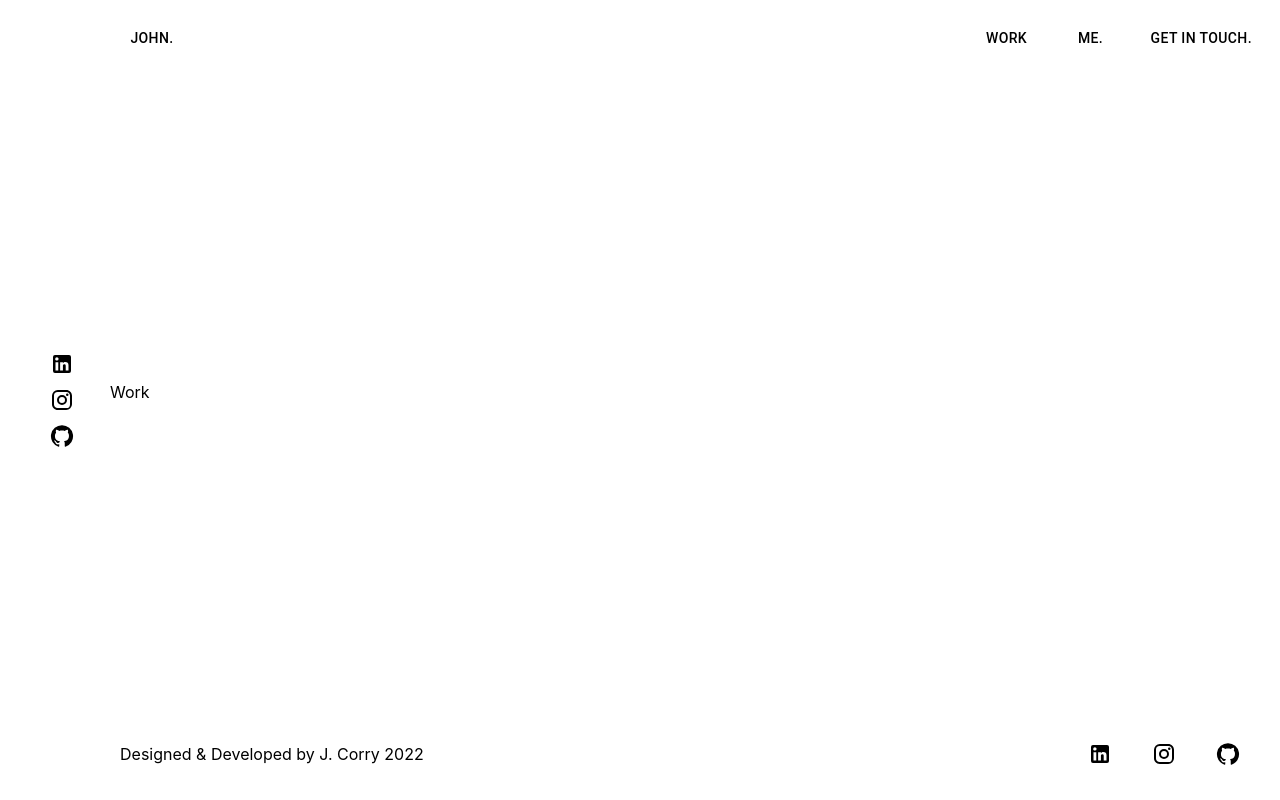
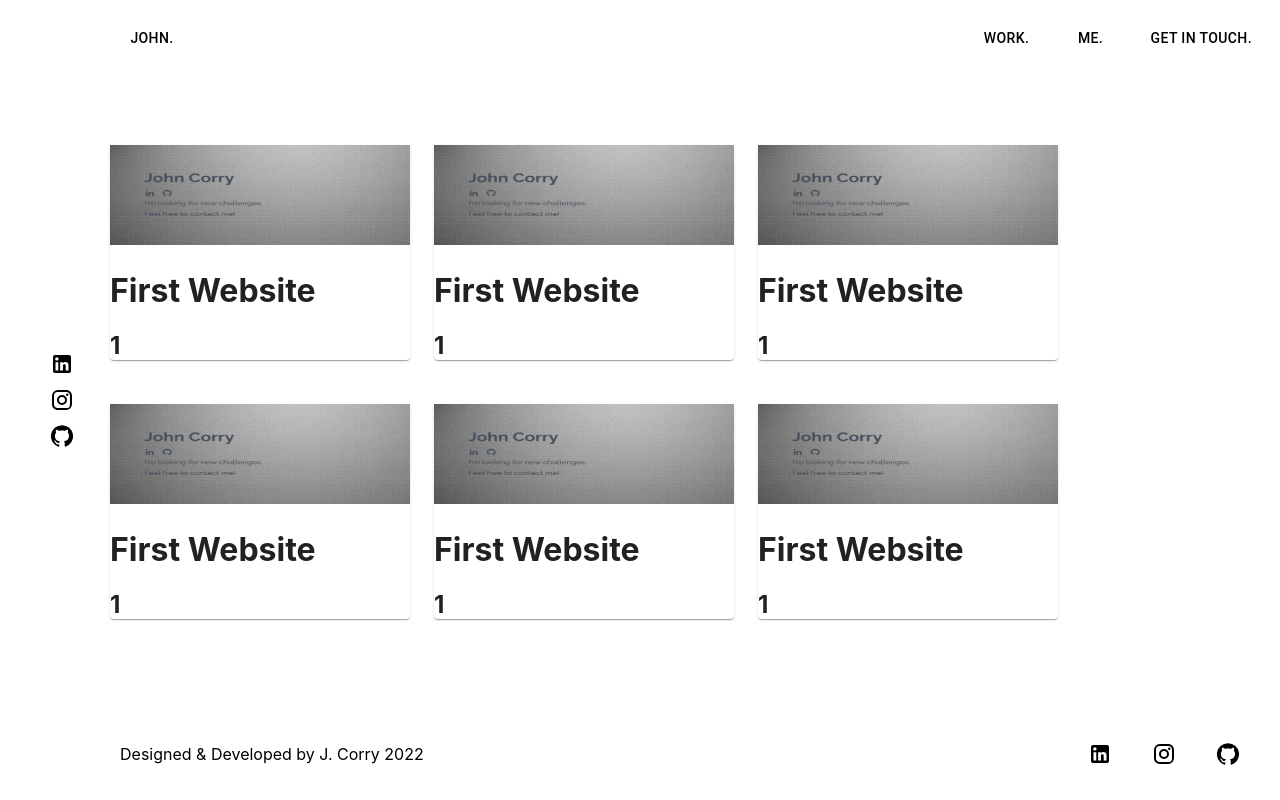
Before and after one commit to johnec123/ReactPersonalWebsite, a React (Create React App) app: page /work in a window 1280 px wide. Built offline with nearby package versions, Linux system fonts and the light colour scheme.

Commit message:
work section start

```diff
--- a/public/index.html
+++ b/public/index.html
@@ -24,7 +24,7 @@
       work correctly both with client-side routing and a non-root public URL.
       Learn how to configure a non-root public URL by running `npm run build`.
     -->
-    <title>React App</title>
+    <title>John Corry</title>
   </head>
   <body>
     <noscript>You need to enable JavaScript to run this app.</noscript>
--- /dev/null
+++ b/src/main/components/firstWebsite/index.tsx
@@ -0,0 +1,7 @@
+import React from "react";
+
+const FirstWebsite: React.FC = () => {
+  return <div>FirstWebsite</div>;
+};
+
+export default FirstWebsite;
--- a/src/main/components/layout/mainContent/index.tsx
+++ b/src/main/components/layout/mainContent/index.tsx
@@ -4,17 +4,16 @@ import GetInTouch from "../../../pages/getInTouch";
 import Home from "../../../pages/home";
 import Me from "../../../pages/me";
 import Work from "../../../pages/work";
+import FirstWebsite from "../../firstWebsite";
 
-export interface MainContentProps {}
-
-const MainContent: React.FC<MainContentProps> = () => {
-  console.log("test");
+const MainContent: React.FC = () => {
   return (
     <Routes>
       <Route path="/" element={<Home />}></Route>
       <Route path="work" element={<Work />}></Route>
       <Route path="me" element={<Me />} />
       <Route path="get-in-touch" element={<GetInTouch />} />
+      <Route path="work/first-website" element={<FirstWebsite />} />
     </Routes>
   );
 };
--- a/src/main/components/layout/navBar/index.tsx
+++ b/src/main/components/layout/navBar/index.tsx
@@ -10,7 +10,7 @@ const NavBar: React.FC = () => {
         <NavButton linkTo="/" buttonText="John." />
       </div>
       <div className="navBar-rightSide">
-        <NavButton linkTo="work" buttonText="Work" />
+        <NavButton linkTo="work" buttonText="Work." />
         <NavButton linkTo="me" buttonText="Me." />
         <NavButton linkTo="get-in-touch" buttonText="Get In Touch." />
       </div>
--- /dev/null
+++ b/src/main/components/projectCard/index.tsx
@@ -0,0 +1,31 @@
+import { CardActionArea, Grid, Paper } from "@mui/material";
+import React from "react";
+import { Link } from "react-router-dom";
+
+export interface ProjectCardProps {
+  title: string;
+  projectNo: number;
+  headerImage: any;
+  route: string;
+}
+
+const ProjectCard: React.FC<ProjectCardProps> = ({
+  title,
+  projectNo,
+  headerImage,
+  route,
+}) => {
+  return (
+    <Grid item>
+      <Paper>
+        <CardActionArea component={Link} to={route}>
+          <img src={headerImage} alt="test" width="300" height="100" />
+          <h1>{title}</h1>
+          <h2>{projectNo}</h2>
+        </CardActionArea>
+      </Paper>
+    </Grid>
+  );
+};
+
+export default ProjectCard;
--- a/src/main/pages/work/index.tsx
+++ b/src/main/pages/work/index.tsx
@@ -1,7 +1,49 @@
 import React from "react";
+import ProjectCard from "../../components/projectCard";
+import firstWebsite from "../../assets/firstWebsite.png";
+import { Grid } from "@mui/material";
 
 const Work: React.FC = () => {
-  return <div>Work</div>;
+  return (
+    <Grid container spacing={3}>
+      <ProjectCard
+        title="First Website"
+        projectNo={1}
+        headerImage={firstWebsite}
+        route="first-website"
+      />
+      <ProjectCard
+        title="First Website"
+        projectNo={1}
+        headerImage={firstWebsite}
+        route="first-website"
+      />
+      <ProjectCard
+        title="First Website"
+        projectNo={1}
+        headerImage={firstWebsite}
+        route="first-website"
+      />
+      <ProjectCard
+        title="First Website"
+        projectNo={1}
+        headerImage={firstWebsite}
+        route="first-website"
+      />
+      <ProjectCard
+        title="First Website"
+        projectNo={1}
+        headerImage={firstWebsite}
+        route="first-website"
+      />
+      <ProjectCard
+        title="First Website"
+        projectNo={1}
+        headerImage={firstWebsite}
+        route="first-website"
+      />
+    </Grid>
+  );
 };
 
 export default Work;
```
Also changed, not shown: src/main/assets/firstWebsite.png (added), 1 other file (tests, documents, lock files or other folders).
